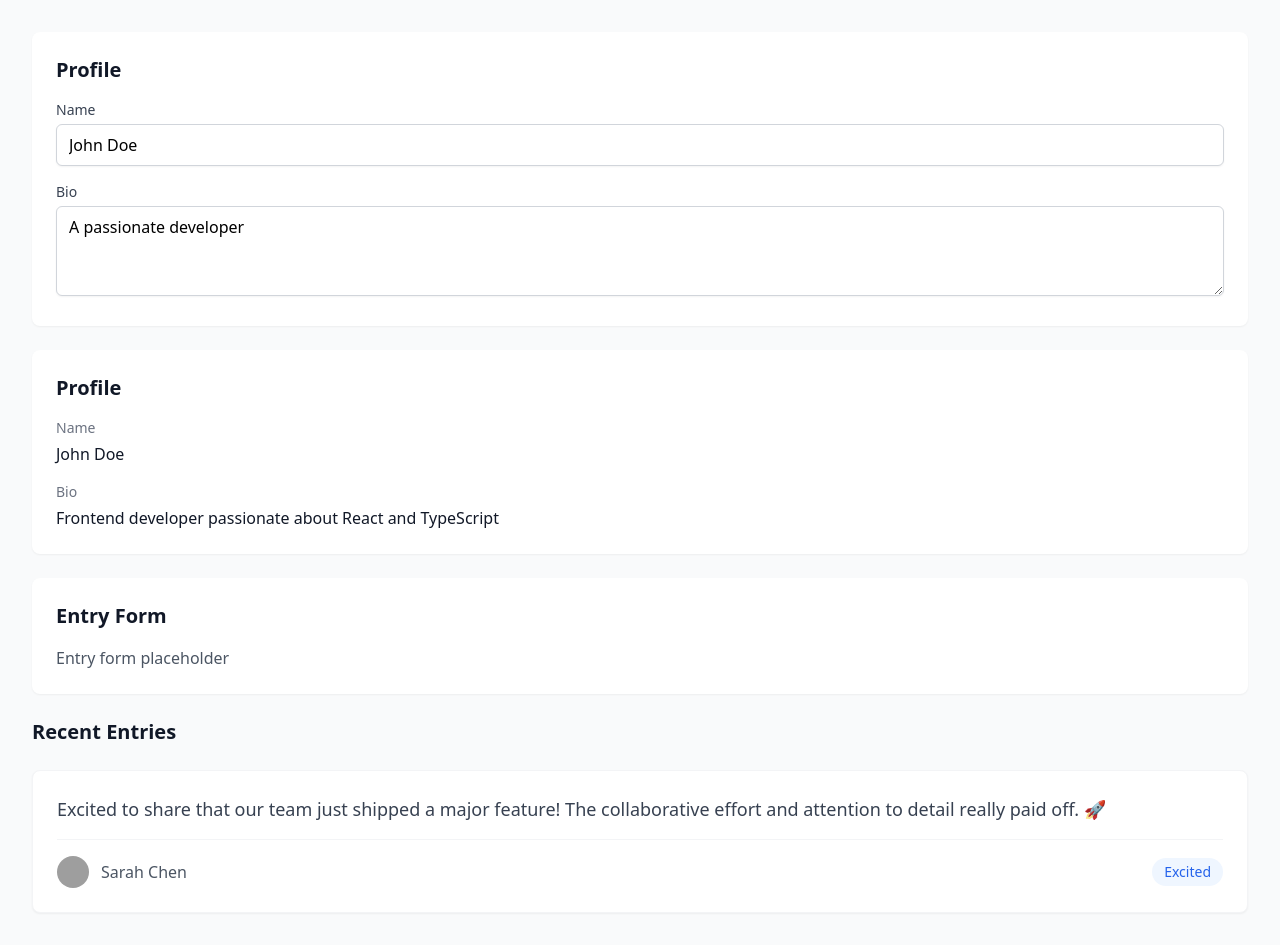
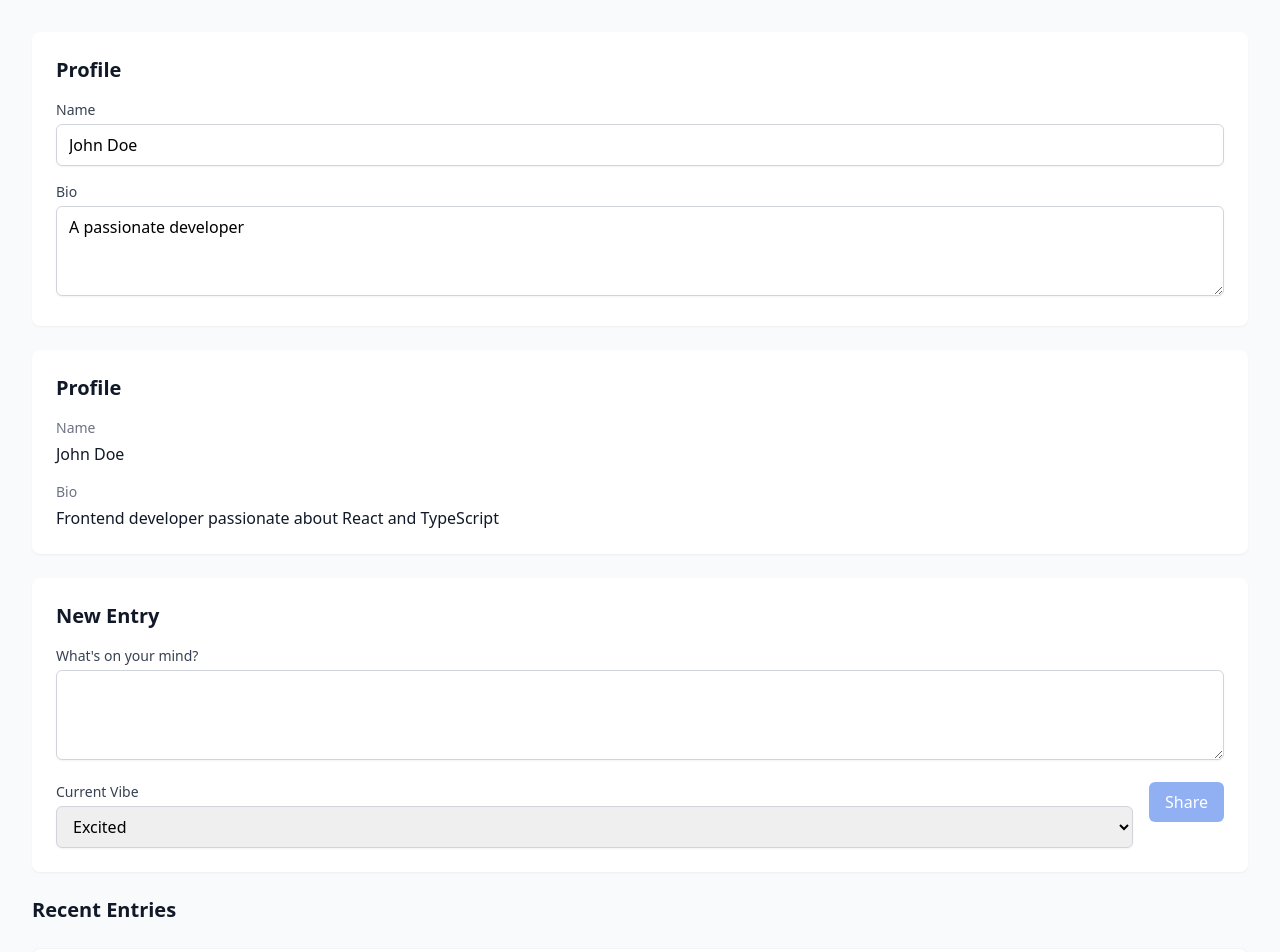
Before and after one commit to NeuralWave42/app1-vibeboard, a React app: page / in a window 1280 px wide. Shown: the top 952 px of the page. Built offline with nearby package versions, Linux system fonts and the light colour scheme; grey boxes are pictures that could not be loaded; what @tonk/keepsync would draw is missing.

Commit message:
Added EntryForm component

```diff
--- /dev/null
+++ b/src/components/Entry/EntryForm.tsx
@@ -0,0 +1,103 @@
+import React, { useState } from 'react';
+
+const VIBE_OPTIONS = [
+  'Excited',
+  'Grateful',
+  'Focused',
+  'Calm',
+  'Other'
+];
+
+interface EntryFormProps {
+  onSubmit: (entry: { text: string; vibe: string }) => void;
+}
+
+const EntryForm: React.FC<EntryFormProps> = ({ onSubmit }) => {
+  const [text, setText] = useState('');
+  const [vibe, setVibe] = useState('Excited');
+  const [customVibe, setCustomVibe] = useState('');
+  const [isCustomVibe, setIsCustomVibe] = useState(false);
+
+  const handleSubmit = (e: React.FormEvent) => {
+    e.preventDefault();
+    if (!text.trim()) return;
+
+    onSubmit({
+      text,
+      vibe: isCustomVibe ? customVibe : vibe
+    });
+
+    // Reset form
+    setText('');
+    if (isCustomVibe) {
+      setCustomVibe('');
+    }
+  };
+
+  const handleVibeChange = (value: string) => {
+    if (value === 'Other') {
+      setIsCustomVibe(true);
+      setVibe(value);
+    } else {
+      setIsCustomVibe(false);
+      setVibe(value);
+    }
+  };
+
+  return (
+    <form onSubmit={handleSubmit} className="space-y-4">
+      <div>
+        <label htmlFor="entry-text" className="block text-sm font-medium text-gray-700 mb-1">
+          What's on your mind?
+        </label>
+        <textarea
+          id="entry-text"
+          value={text}
+          onChange={(e) => setText(e.target.value)}
+          className="w-full px-3 py-2 border border-gray-300 rounded-md shadow-sm focus:ring-blue-500 focus:border-blue-500"
+          rows={3}
+          required
+        />
+      </div>
+
+      <div className="flex gap-4 items-start">
+        <div className="flex-1">
+          <label htmlFor="vibe-select" className="block text-sm font-medium text-gray-700 mb-1">
+            Current Vibe
+          </label>
+          {isCustomVibe ? (
+            <input
+              type="text"
+              value={customVibe}
+              onChange={(e) => setCustomVibe(e.target.value)}
+              className="w-full px-3 py-2 border border-gray-300 rounded-md shadow-sm focus:ring-blue-500 focus:border-blue-500"
+              placeholder="Describe your vibe"
+              required
+            />
+          ) : (
+            <select
+              id="vibe-select"
+              value={vibe}
+              onChange={(e) => handleVibeChange(e.target.value)}
+              className="w-full px-3 py-2 border border-gray-300 rounded-md shadow-sm focus:ring-blue-500 focus:border-blue-500"
+            >
+              {VIBE_OPTIONS.map(option => (
+                <option key={option} value={option}>{option}</option>
+              ))}
+            </select>
+          )}
+        </div>
+
+        <button
+          type="submit"
+          className="px-4 py-2 bg-blue-600 text-white rounded-md hover:bg-blue-700 focus:outline-none focus:ring-2 focus:ring-blue-500 focus:ring-offset-2 disabled:opacity-50"
+          disabled={!text.trim() || (isCustomVibe && !customVibe.trim())}
+        >
+          Share
+        </button>
+      </div>
+    </form>
+  );
+};
+
+export default EntryForm;
--- a/src/views/BoardView.tsx
+++ b/src/views/BoardView.tsx
@@ -1,12 +1,15 @@
-import React from "react";
+import React, { useState } from "react";
 import ProfileSection from "../components/Profile/ProfileSection";
 import ProfileDisplay from "../components/Profile/ProfileDisplay";
 import EntryCard from "../components/Entry/EntryCard";
+import EntryForm from "../components/Entry/EntryForm";
 
 /**
  * Main board view component that displays the collaborative workspace
  */
 const BoardView = () => {
+  const [testEntry, setTestEntry] = useState<{ text: string; vibe: string } | null>(null);
+
   // Hardcoded profile data for now
   const profile = {
     name: "John Doe",
@@ -29,10 +32,17 @@ const BoardView = () => {
         <ProfileSection />
         <ProfileDisplay {...profile} />
 
-        {/* Entry Form Placeholder */}
+        {/* Entry Form */}
         <section className="bg-white rounded-lg shadow-sm p-6">
-          <h2 className="text-xl font-semibold text-gray-900 mb-4">Entry Form</h2>
-          <p className="text-gray-600">Entry form placeholder</p>
+          <h2 className="text-xl font-semibold text-gray-900 mb-4">New Entry</h2>
+          <EntryForm onSubmit={(entry) => setTestEntry(entry)} />
+          {testEntry && (
+            <div className="mt-4 p-4 bg-gray-50 rounded-md">
+              <pre className="text-sm text-gray-600 whitespace-pre-wrap">
+                {JSON.stringify(testEntry, null, 2)}
+              </pre>
+            </div>
+          )}
         </section>
 
         {/* Entry List */}
```
